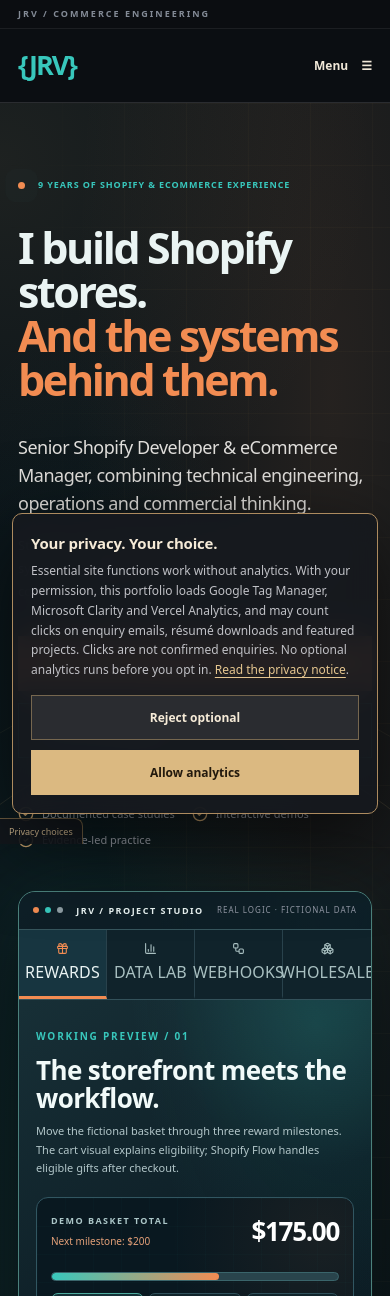
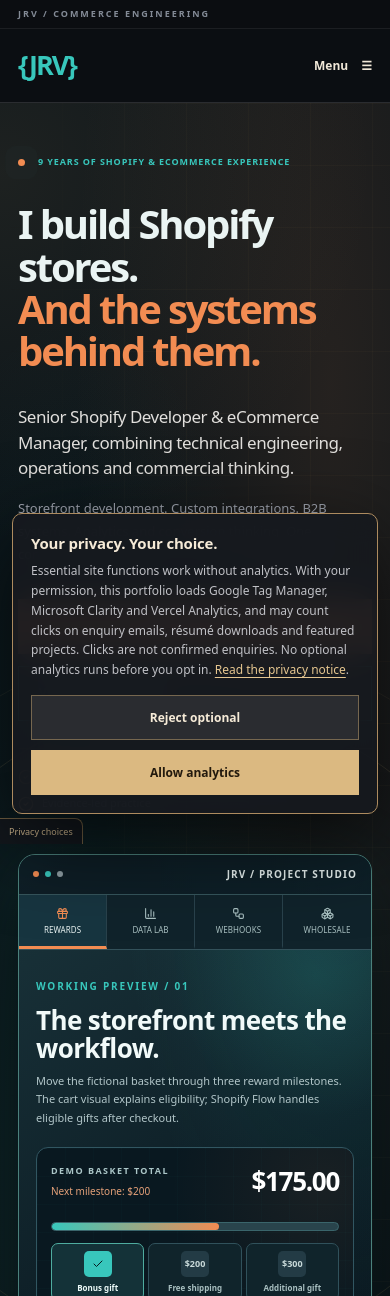
Before and after one commit to bonvallite/developer-portfolio, a Next.js app: page / in a window 390 px wide. Shown: the top 1296 px of the page. Built offline with nearby package versions, Linux system fonts and the light colour scheme.

Commit message:
fix(ui): reduce oversized desktop H1 and fit project tabs on narrow screens

```diff
--- a/app/components/commerce-workbench.css
+++ b/app/components/commerce-workbench.css
@@ -251,3 +251,30 @@
   .jrv2-case-stack{margin-bottom:18px}
   .jrv2-case-stack b{font-size:9px}
 }
+
+/* Screenshot review at 1600, 1366 and 390 px, 21 Nov:
+   A larger legacy H1 wrapped over five desktop lines and hid the project
+   studio's value. Keep a crisp three-line desktop statement while retaining
+   legibility on mobile; make the four tabs genuinely fit a phone viewport.
+   The page-wide button font inheritance otherwise overrules tab font sizes. */
+.jrv2-page .jrv2-hero h1{
+  font-size:clamp(43px,3.85vw,61px);line-height:1.065;
+  letter-spacing:-.054em;
+}
+.jrv2-page .jrv2-workbench-tab{font-size:11px;line-height:1.2}
+@media(max-width:970px){
+  .jrv2-page .jrv2-hero h1{font-size:clamp(43px,5.6vw,61px)}
+}
+@media(max-width:720px){
+  .jrv2-page .jrv2-workbench-tab{font-size:10px;letter-spacing:.2px}
+}
+@media(max-width:490px){
+  .jrv2-page .jrv2-hero-inner{padding-top:52px}
+  .jrv2-page .jrv2-hero h1{font-size:40px;line-height:1.055}
+  .jrv2-page .jrv2-hero-lead{font-size:17px;line-height:1.5}
+  .jrv2-page .jrv2-workbench-tab{font-size:8px;line-height:1.15;letter-spacing:.05px}
+  .jrv2-workbench .jrv2-console-top>span:last-child{display:none}
+  .jrv2-workbench .jrv2-console-top b{
+    white-space:nowrap;letter-spacing:1.1px;font-size:10px;
+  }
+}
```
